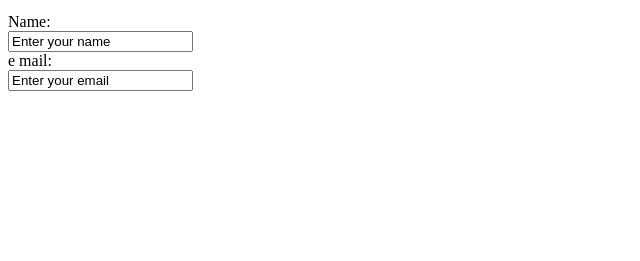
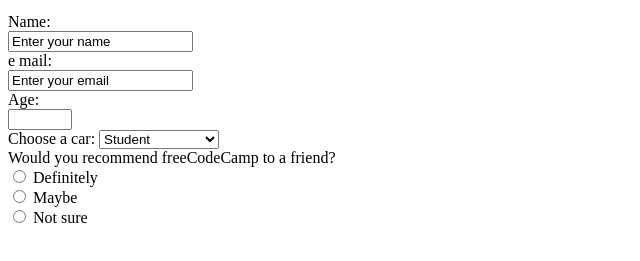
Before and after one commit to mullenlucas/microverse_pj_jl, a plain HTML site: page index.html in a window 1280 px wide. Shown: the part 101-362 px from the top of the page, without its empty margins (0-640 px from the left). Drawn offline with Linux system fonts and the light colour scheme.

Commit message:
added more items to form

```diff
--- a/index.html
+++ b/index.html
@@ -19,6 +19,24 @@
             <input type="text" id="user-name" name="user-name" value="Enter your name"><br>
             <label for="fname">e mail:</label><br>
             <input type="email" id="email" name="email" value="Enter your email"><br>
+            <label for="fname">Age:</label><br>
+            <input type="number" id="age" name="age" value="Enter your age" min="6" max="120"><br>
+            <label for="cars">Choose a car:</label>
+            <select id="role" name="role">
+              <option value="student">Student</option>
+              <option value="ftj">Full time job</option>
+              <option value="ftl">Full time learner</option>
+              <option value="pnrs">Prefer not to say</option>
+              <option value="other">Other</option>
+            </select>
+            <br>
+            <label for="reco">Would you recommend freeCodeCamp to a friend?</label><br>
+            <input type="radio" id="def" name="reco" value="definitely">
+            <label for="def">Definitely</label><br>
+            <input type="radio" id="maybe" name="reco" value="maybe">
+            <label for="maybe">Maybe</label><br>
+            <input type="radio" id="ns" name="reco" value="notsure">
+            <label for="notsure">Not sure</label>
           </form>
         </section>
   </body>
```
